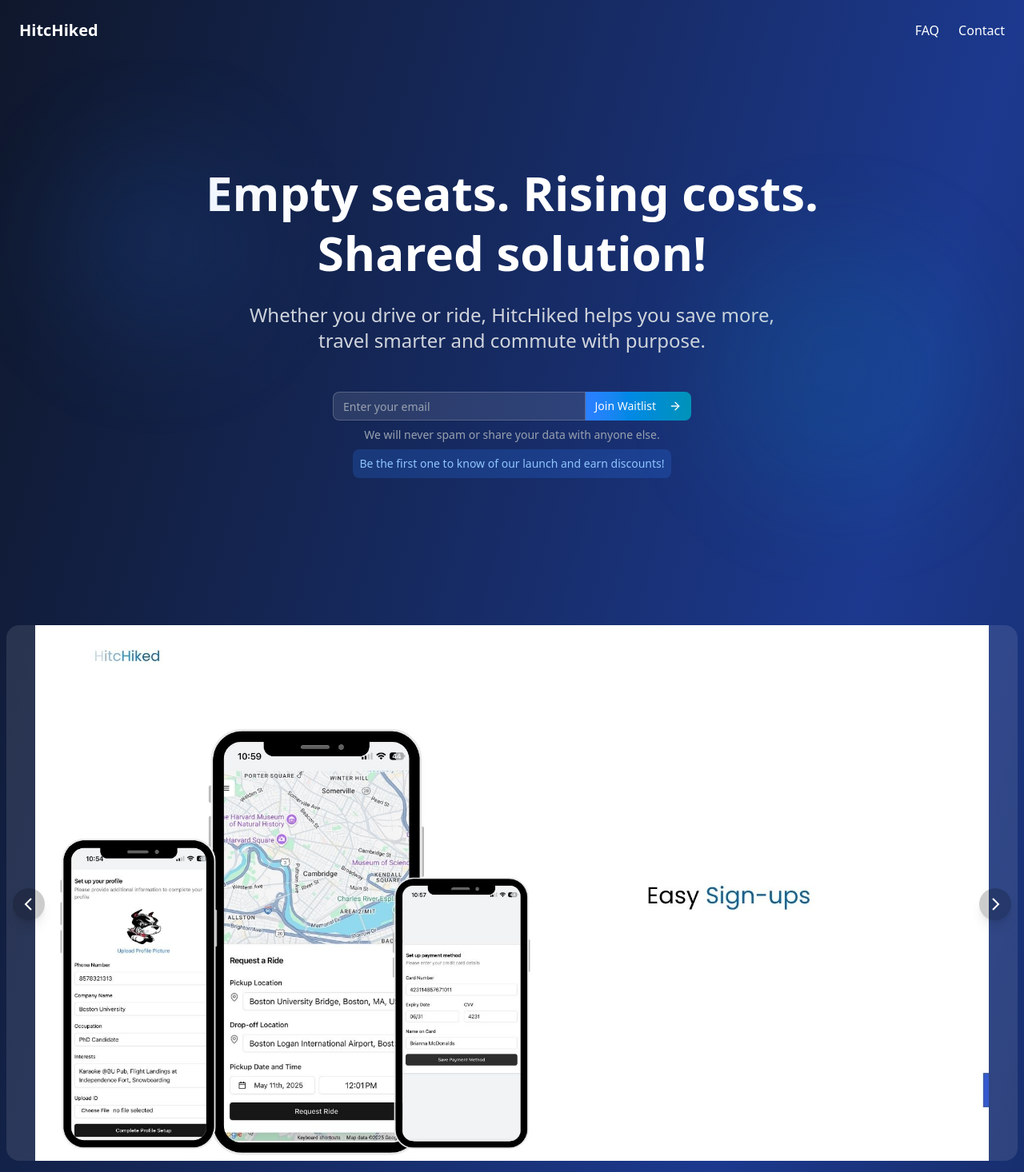
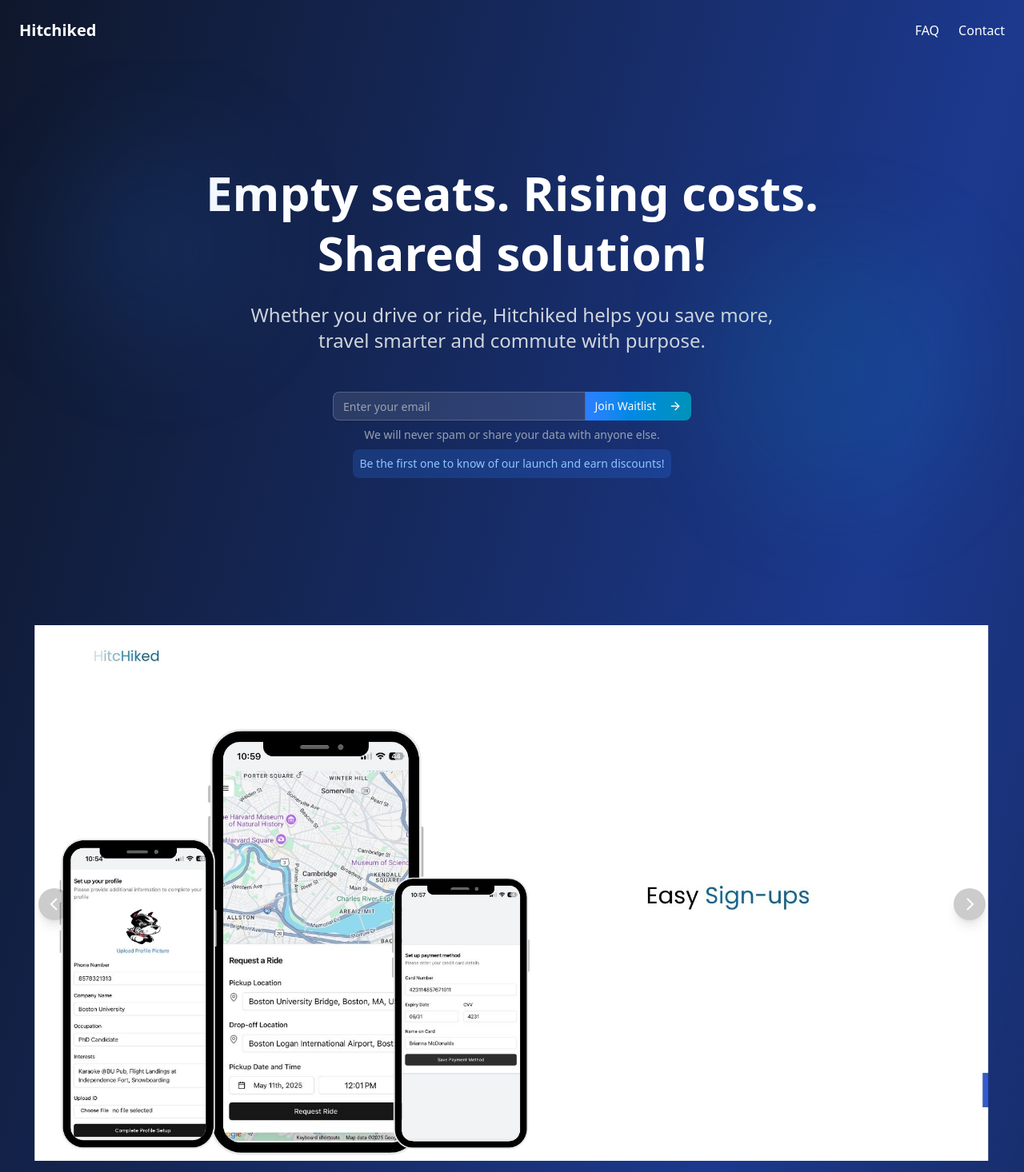
Before and after one commit to apoorvverma/hh, a Next.js app: page / in a window 1280 px wide. Shown: the top 1466 px of the page at 80% size. Built offline with nearby package versions, Linux system fonts and the light colour scheme.

Commit message:
Changes to Carousel and Links

```diff
--- a/app/contact/page.tsx
+++ b/app/contact/page.tsx
@@ -68,9 +68,9 @@ export default function ContactPage() {
       <nav className="container mx-auto px-6 py-6 flex justify-between items-center">
         <Link href="/" className="flex items-center space-x-2">
           {/* <div className="h-8 w-8 rounded-full bg-gradient-to-r from-blue-500 to-cyan-500"></div> */}
-          <span className="font-bold text-xl">HitcHiked</span>
+          <span className="font-bold text-xl">Hitchiked</span>
         </Link>
-        <div className="hidden md:flex space-x-6">
+        <div className="space-x-6">
           <Link href="/faq" className="hover:text-blue-300 transition-colors">
             FAQ
           </Link>
@@ -258,7 +258,7 @@ export default function ContactPage() {
           </div>
         </div>
         <div className="mt-10 text-center text-gray-400 text-sm">
-          © {new Date().getFullYear()} HitcHiked. All rights reserved.
+          © {new Date().getFullYear()} Hitchiked. All rights reserved.
         </div>
       </footer>
     </div>
--- a/app/faq/page.tsx
+++ b/app/faq/page.tsx
@@ -111,7 +111,7 @@ export default function FAQPage() {
           {/* <div className="h-8 w-8 rounded-full bg-gradient-to-r from-blue-500 to-cyan-500"></div> */}
           <span className="font-bold text-xl">HitcHiked</span>
         </Link>
-        <div className="hidden md:flex space-x-6">
+        <div className="space-x-6">
           <Link href="/faq" className="text-blue-300 transition-colors">
             FAQ
           </Link>
@@ -204,7 +204,7 @@ export default function FAQPage() {
                   </div>
                 </div>
         <div className="mt-10 text-center text-gray-400 text-sm">
-          © {new Date().getFullYear()} HitcHiked. All rights reserved.
+          © {new Date().getFullYear()} Hitchiked. All rights reserved.
         </div>
       </footer>
     </div>
--- a/app/page.tsx
+++ b/app/page.tsx
@@ -23,8 +23,13 @@ import { Label } from "@radix-ui/react-label"
           '/slides/5.jpg'
         ];
         const [current, setCurrent] = React.useState(0);
-        const prevSlide = () => setCurrent((prev) => (prev === 0 ? images.length - 1 : prev - 1));
+        const [direction, setDirection] = React.useState(1); // 1 for next, -1 for prev
+        const prevSlide = () => {
+          setDirection(-1);
+          setCurrent((prev) => (prev === 0 ? images.length - 1 : prev - 1));
+        };
         const nextSlide = React.useCallback(() => {
+          setDirection(1);
           setCurrent((prev) => (prev === images.length - 1 ? 0 : prev + 1));
         }, [images.length]);
 
@@ -34,26 +39,48 @@ import { Label } from "@radix-ui/react-label"
         }, [current, nextSlide]);
         return (
           <div className="relative w-full flex flex-col items-center">
-            <div className="w-full h-[60vw] md:h-[670px] flex items-center justify-center overflow-hidden rounded-2xl bg-white/10">
+            <div className="w-full h-[60vw] md:h-[670px] flex items-center justify-center overflow-hidden rounded-2xl">
               <button
                 aria-label="Previous slide"
                 onClick={prevSlide}
-                className="absolute left-2 z-10 bg-black/20 hover:bg-black/40 rounded-full p-2 shadow-lg top-1/2 -translate-y-1/2"
+                className="hidden md:flex lg:absolute left-10 z-10 bg-black/20 hover:bg-black/40 rounded-full p-2 shadow-lg top-1/2 -translate-y-1/2"
               >
                 <svg width="24" height="24" fill="none" stroke="currentColor" strokeWidth="2" viewBox="0 0 24 24"><path d="M15 19l-7-7 7-7" /></svg>
               </button>
+              <motion.div
+                key={current}
+                className="object-contain h-full w-full flex items-center justify-center"
+                style={{ maxWidth: '100%' }}
+                initial={{ x: direction === 1 ? 300 : -300, opacity: 0 }}
+                animate={{ x: 0, opacity: 1 }}
+                exit={{ x: direction === 1 ? -300 : 300, opacity: 0 }}
+                transition={{ type: 'spring', stiffness: 300, damping: 30 }}
+                drag="x"
+                dragConstraints={{ left: 0, right: 0 }}
+                onDragEnd={(e, info) => {
+                  if (info.offset.x < -100) {
+                    setDirection(1);
+                    nextSlide();
+                  } else if (info.offset.x > 100) {
+                    setDirection(-1);
+                    prevSlide();
+                  }
+                }}
+              >
                 <Image
                   src={images[current]}
                   alt={`App screenshot ${current + 1}`}
                   width={1000}
                   height={600}
-                className="object-contain h-full w-full transition-all duration-700 ease-in-out mx-auto"
+                  className="object-contain h-full w-full mx-auto select-none pointer-events-none"
                   style={{ maxWidth: '100%' }}
+                  draggable={false}
                 />
+              </motion.div>
               <button
                 aria-label="Next slide"
                 onClick={nextSlide}
-                className="absolute right-2 z-10 bg-black/20 hover:bg-black/40 rounded-full p-2 shadow-lg top-1/2 -translate-y-1/2"
+                className="hidden md:flex lg:absolute right-10 z-10 bg-black/20 hover:bg-black/40 rounded-full p-2 shadow-lg top-1/2 -translate-y-1/2"
               >
                 <svg width="24" height="24" fill="none" stroke="currentColor" strokeWidth="2" viewBox="0 0 24 24"><path d="M9 5l7 7-7 7" /></svg>
               </button>
@@ -150,9 +177,9 @@ export default function LandingPage() {
       <nav className="container mx-auto px-6 py-6 flex justify-between items-center">
         <div className="flex items-center space-x-2">
           {/* <div className="h-8 w-8 rounded-full bg-gradient-to-r from-blue-500 to-cyan-500"></div> */}
-          <span className="font-bold text-xl">HitcHiked</span>
+          <span className="font-bold text-xl">Hitchiked</span>
         </div>
-        <div className="hidden md:flex space-x-6">
+        <div className="space-x-6">
           <Link href="/faq" className="hover:text-blue-300 transition-colors">
             FAQ
           </Link>
@@ -210,7 +237,7 @@ export default function LandingPage() {
           animate={{ opacity: 1, y: 0 }}
           transition={{ duration: 0.8, delay: 0.2 }}
         >
-          Whether you drive or ride, HitcHiked helps you save more, travel smarter and commute with purpose.
+          Whether you drive or ride, Hitchiked helps you save more, travel smarter and commute with purpose.
         </motion.p>
 
         <motion.div
@@ -620,7 +647,7 @@ export default function LandingPage() {
             </div>
           </div>
 
-          <h3 className="text-2xl font-bold mb-8 text-center">How HitcHiked solves this</h3>
+          <h3 className="text-2xl font-bold mb-8 text-center">How Hitchiked solves this</h3>
 
           <div className="grid grid-cols-1 md:grid-cols-3 gap-8 mb-12">
             <div className="bg-white/5 backdrop-blur-sm p-6 rounded-xl">
@@ -949,7 +976,7 @@ export default function LandingPage() {
       {/* Footer */}
       <footer className="container mx-auto px-6 py-12 border-t border-white/10">
         <div className="text-center text-gray-400 text-sm">
-          © {new Date().getFullYear()} HitcHiked. All rights reserved.
+          © {new Date().getFullYear()} Hitchiked. All rights reserved.
         </div>
       </footer>
     </div>
```
Lines whose indentation alone changed are shown as unchanged.
